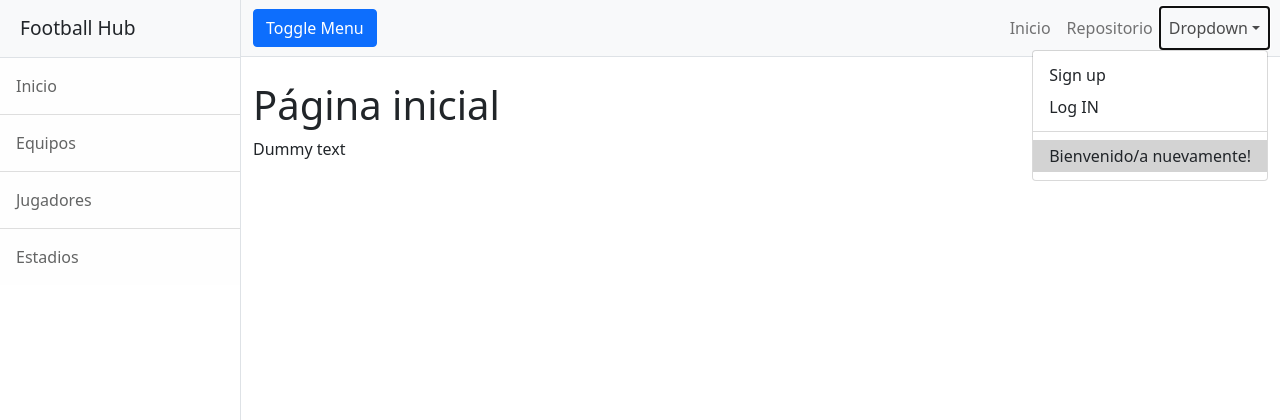
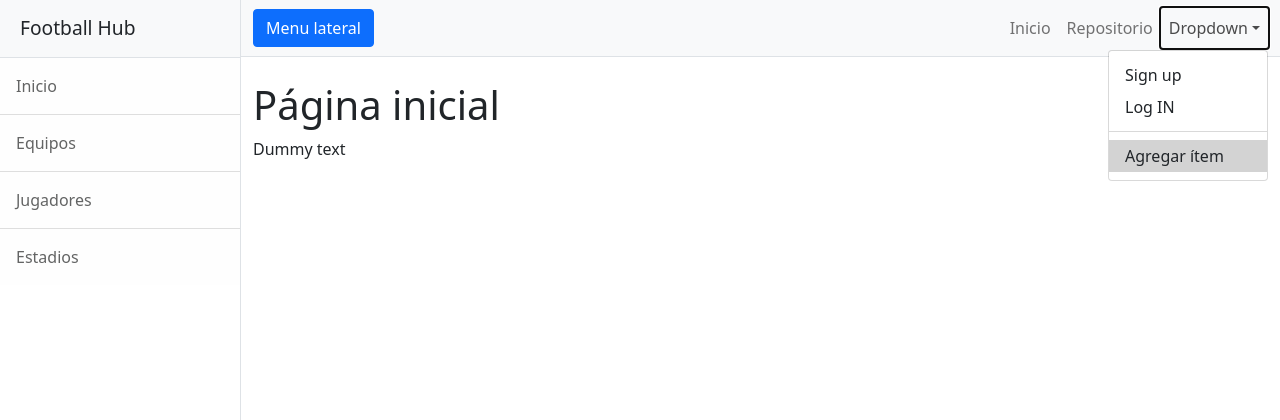
Before and after one commit to Ignacio-Humphreys/Entrega-Final-Humphreys, a Django app: template App_fbhub/templates/padre.html in a window 1280 px wide, after a click on "Dropdown". Shown: the top 420 px of the page. Run offline with Django 4.2, Linux system fonts and the light colour scheme; the template is opened without the code that fills it, so the values that code supplies are empty; some libraries are stand-ins or nearby versions.

Commit message:
Models.py modificado y sumado html para agregar items

```diff
--- a/App_fbhub/models.py
+++ b/App_fbhub/models.py
@@ -6,6 +6,7 @@ class Equipo(models.Model):
     cant_jugadores = models.IntegerField()
     fundacion = models.IntegerField()
     estadio = models.CharField(max_length=40)
+    colores = models.CharField(max_length=40, default="")
 
 class Jugador(models.Model):
     nombre = models.CharField(max_length=40)
--- a/App_fbhub/templates/padre.html
+++ b/App_fbhub/templates/padre.html
@@ -29,7 +29,7 @@
                 <!-- Top navigation-->
                 <nav class="navbar navbar-expand-lg navbar-light bg-light border-bottom">
                     <div class="container-fluid">
-                        <button class="btn btn-primary" id="sidebarToggle">Toggle Menu</button>
+                        <button class="btn btn-primary" id="sidebarToggle">Menu lateral</button>
                         <button class="navbar-toggler" type="button" data-bs-toggle="collapse" data-bs-target="#navbarSupportedContent" aria-controls="navbarSupportedContent" aria-expanded="false" aria-label="Toggle navigation"><span class="navbar-toggler-icon"></span></button>
                         <div class="collapse navbar-collapse" id="navbarSupportedContent">
                             <ul class="navbar-nav ms-auto mt-2 mt-lg-0">
@@ -38,10 +38,10 @@
                                 <li class="nav-item dropdown">
                                     <a class="nav-link dropdown-toggle" id="navbarDropdown" href="#" role="button" data-bs-toggle="dropdown" aria-haspopup="true" aria-expanded="false">Dropdown</a>
                                     <div class="dropdown-menu dropdown-menu-end" aria-labelledby="navbarDropdown">
-                                        <a class="dropdown-item" href="#!">Sign up</a>
-                                        <a class="dropdown-item" href="#!">Log IN</a>
+                                        <a class="dropdown-item" href="{% url 'Dummy' %}">Sign up</a>
+                                        <a class="dropdown-item" href="{% url 'Dummy' %}">Log IN</a>
                                         <div class="dropdown-divider"></div>
-                                        <a class="dropdown-item" href="#!" style="background-color: lightgray;">Bienvenido/a nuevamente!</a>
+                                        <a class="dropdown-item" href="{% url 'Agregar' %}" style="background-color: lightgray;">Agregar ítem</a>
                                     </div>
                                 </li>
                             </ul>
```
Also changed, not shown: App_fbhub/templates/agregar.html (added, +14 -0 lines), App_fbhub/migrations/0002_equipo_colores.py (added), db.sqlite3.
